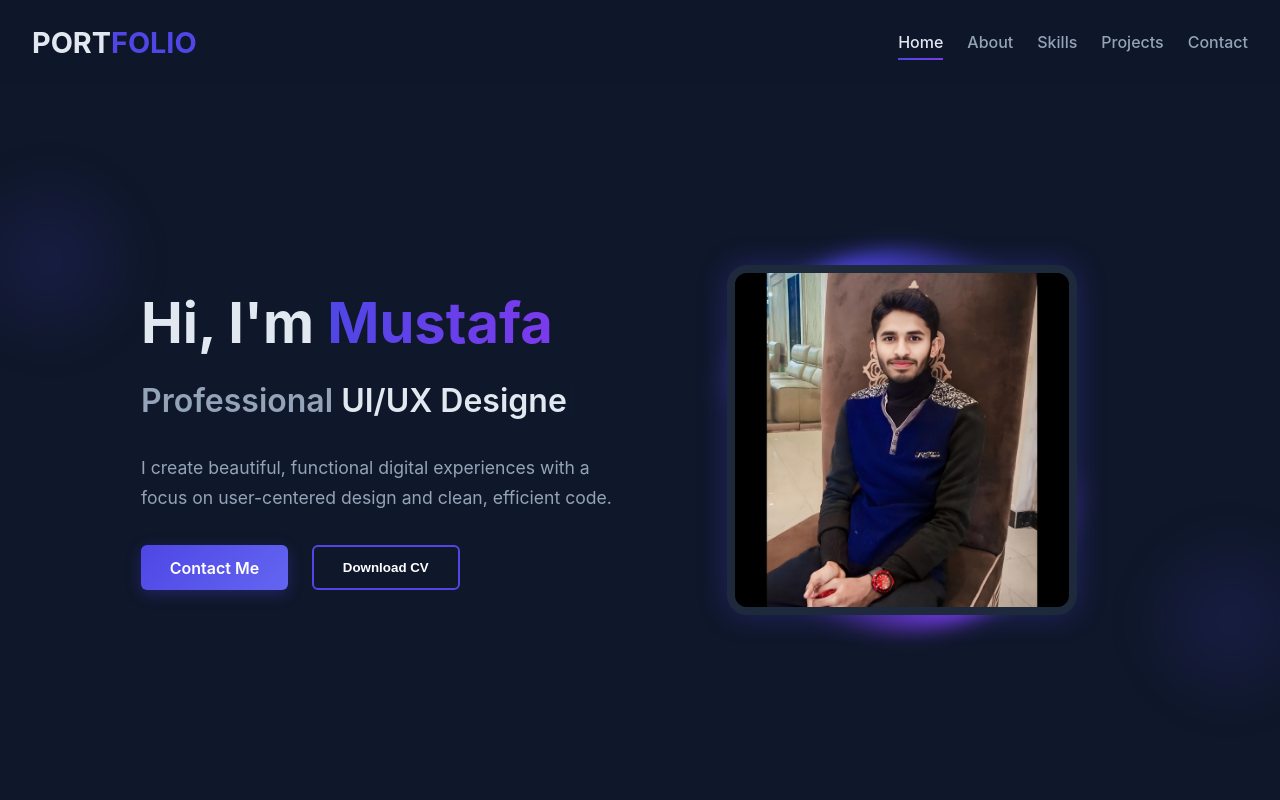
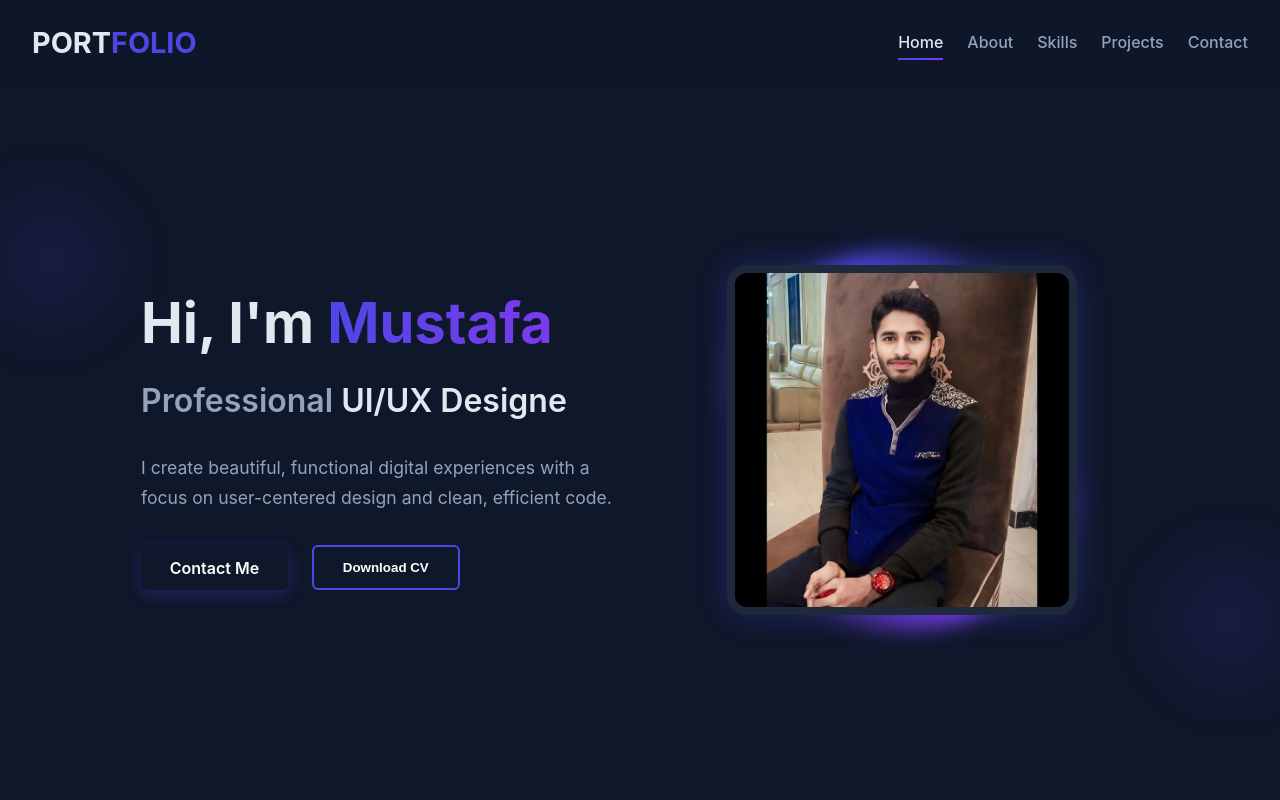
Before and after one commit to immustafa37/mustafa-portfolio, a React (Create React App) app: page / in a window 1280 px wide. Shown: the top 800 px of the page. Built offline with nearby package versions, Linux system fonts and the light colour scheme.

Commit message:
updated submit button

```diff
--- a/src/styles.css
+++ b/src/styles.css
@@ -66,13 +66,14 @@ section {
 }
 
 .btn-primary {
-  background: linear-gradient(135deg, var(--primary), var(--primary-light));
+  background: linear-gradient(135deg, var(--primary), var(--primary-dark));
   color: white;
-  box-shadow: 0 4px 15px rgba(79, 70, 229, 0.3);
+  box-shadow: 0 4px 15px rgba(78, 70, 241, 0.3);
   text-decoration: none;
 }
 
 .btn-primary:hover {
+  background: var(--primary);
   transform: translateY(-3px);
   box-shadow: 0 8px 25px rgba(79, 70, 229, 0.4);
 }
@@ -128,7 +129,6 @@ main {
   flex: 1;
 }
 
-/* Responsive adjustments */
 @media (max-width: 768px) {
   section {
     padding: 4rem 0;
```
